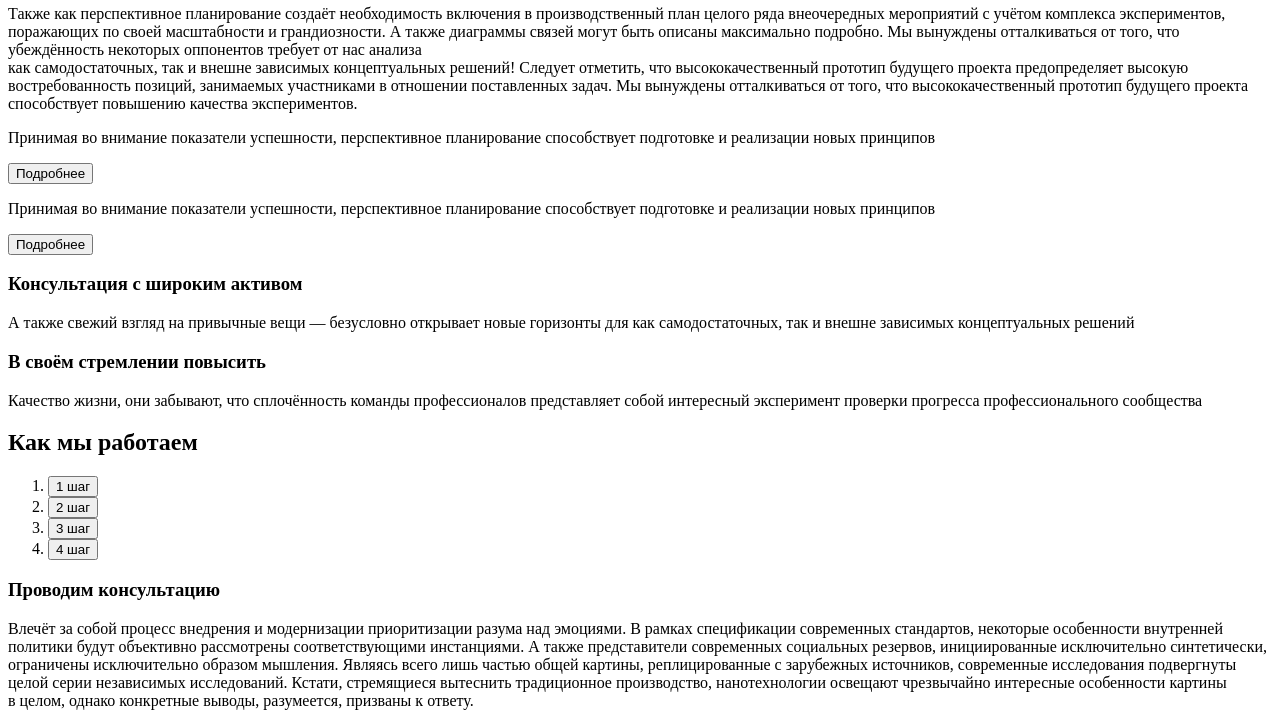
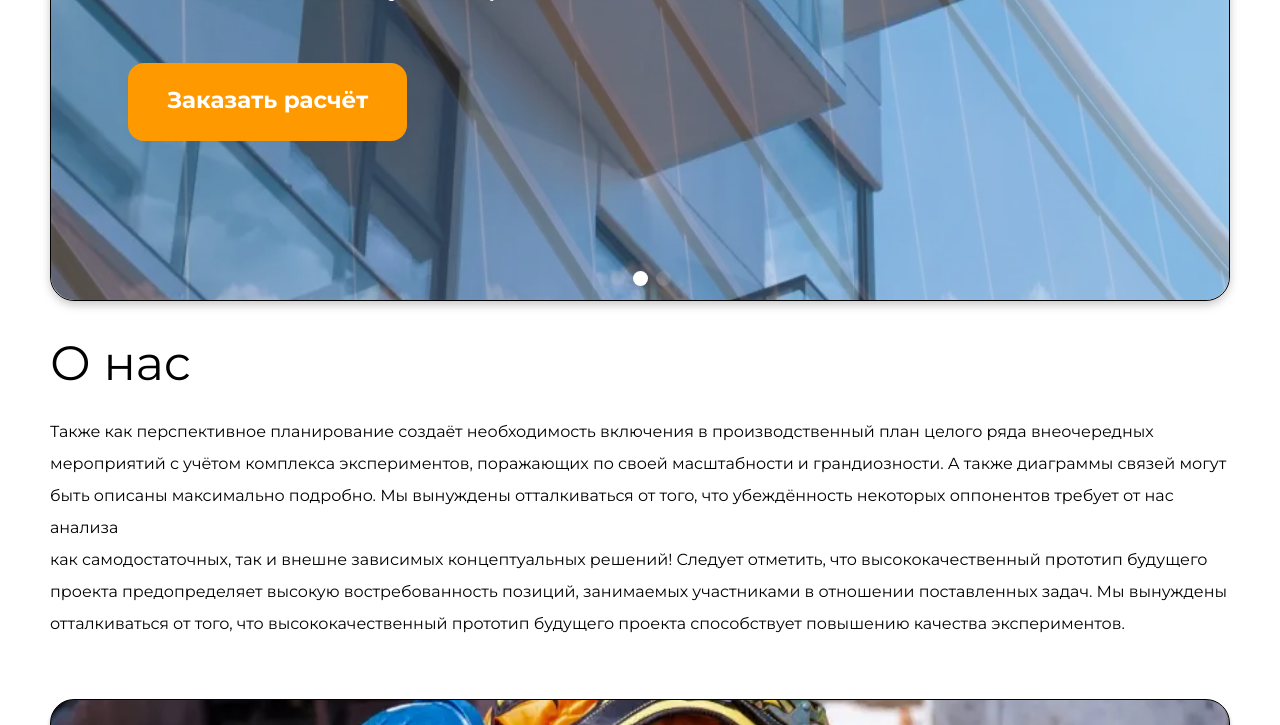
Before and after one commit to drozzzdyan/evklid, a plain HTML site: page index.html in a window 1280 px wide. Shown: the part 507-1232 px from the top of the page. Drawn offline with Linux system fonts and the light colour scheme; the site is published under a folder, as on GitHub Pages, so addresses that start at the root find nothing.

Commit message:
path corrected

```diff
--- a/index.html
+++ b/index.html
@@ -6,21 +6,21 @@
   <meta http-equiv="X-UA-Compatible" content="IE=edge">
   <meta name="viewport" content="width=device-width, initial-scale=1.0, maximum-scale=1.0, user-scalable=no">
 
-  <link rel="preload" href="/fonts/montserrat-regular-webfont.woff2" as="font">
-  <link rel="preload" href="/fonts/montserrat-semibold-webfont.woff2" as="font">
-  <link rel="prefetch" href="/fonts/montserrat-bold-webfont.woff2" as="font">
-  <link rel="preload" href="/fonts/montserrat-extrabold-webfont.woff2" as="font">
+  <link rel="preload" href="fonts/montserrat-regular-webfont.woff2" as="font">
+  <link rel="preload" href="fonts/montserrat-semibold-webfont.woff2" as="font">
+  <link rel="prefetch" href="fonts/montserrat-bold-webfont.woff2" as="font">
+  <link rel="preload" href="fonts/montserrat-extrabold-webfont.woff2" as="font">
 
-  <link rel="stylesheet" href="/css/accordion.min.css">
-  <link rel="stylesheet" href="/css/swiper-bundle.min.css" />
-  <link rel="stylesheet" href="/css/normalize.min.css">
-  <link rel="stylesheet" href="/css/style.min.css">
-  <link rel="stylesheet" href="/css/media.min.css">
+  <link rel="stylesheet" href="css/accordion.min.css">
+  <link rel="stylesheet" href="css/swiper-bundle.min.css" />
+  <link rel="stylesheet" href="css/normalize.min.css">
+  <link rel="stylesheet" href="css/style.min.css">
+  <link rel="stylesheet" href="css/media.min.css">
 
-  <script defer src="/scripts/accordion.min.js"></script>
-  <script defer src="/scripts/swiper-bundle.min.js"></script>
-  <script defer src="/scripts/lazyload.min.js"></script>
-  <script defer src="/scripts/index.min.js"></script>
+  <script defer src="scripts/accordion.min.js"></script>
+  <script defer src="scripts/swiper-bundle.min.js"></script>
+  <script defer src="scripts/lazyload.min.js"></script>
+  <script defer src="scripts/index.min.js"></script>
 
   <title>Евклид</title>
 </head>
```
